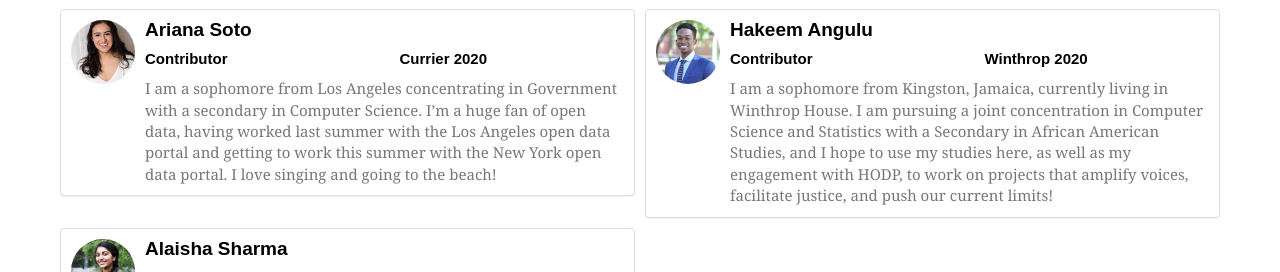
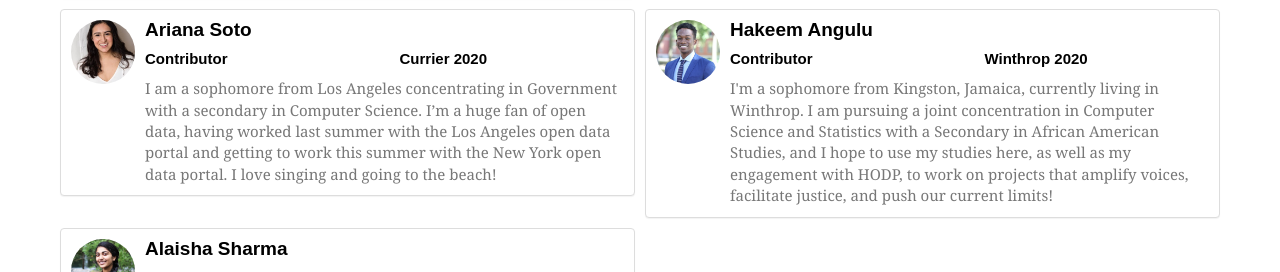
Before and after one commit to Eandalf7h/HarvardOpenData, a Jekyll site: the page built from about.html, in a window 1280 px wide and 900 px high, scrolled down 2429 px. Shown: the part 182-454 px from the top of the window. Built offline with Jekyll 4.4.1, drawn with Linux system fonts in a browser that asks for light colours; nearby versions of some CDN libraries; some web fonts are replaced.

Commit message:
edited description length

```diff
--- a/_data/people.yml
+++ b/_data/people.yml
@@ -109,7 +109,7 @@
       role: contributor
       house: Winthrop
       year: 2020
-      bio: I am a sophomore from Kingston, Jamaica, currently living in Winthrop House. I am pursuing a joint concentration in Computer Science and Statistics with a Secondary in African American Studies, and I hope to use my studies here, as well as my engagement with HODP, to work on projects that amplify voices, facilitate justice, and push our current limits!
+      bio: I'm a sophomore from Kingston, Jamaica, currently living in Winthrop. I am pursuing a joint concentration in Computer Science and Statistics with a Secondary in African American Studies, and I hope to use my studies here, as well as my engagement with HODP, to work on projects that amplify voices, facilitate justice, and push our current limits!
       image: hakeem-angulu.jpg
   -   name: Alaisha Sharma
       role: contributor
```
